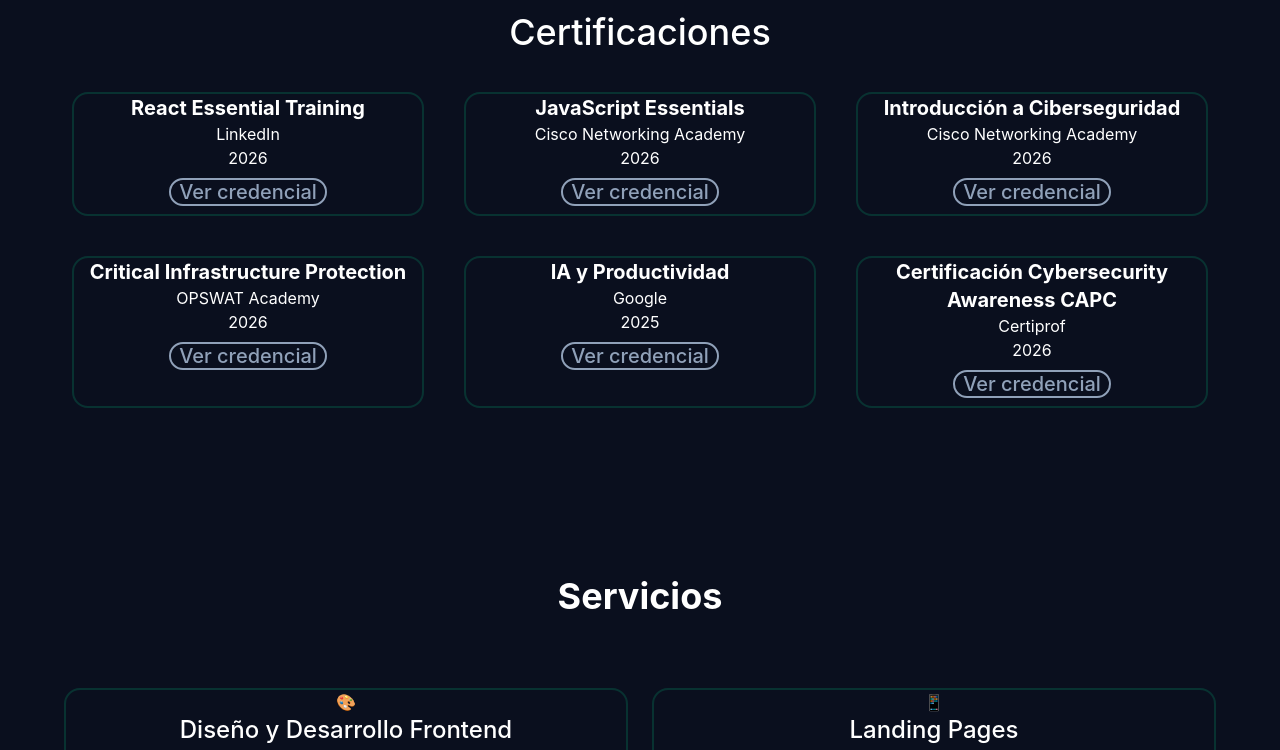
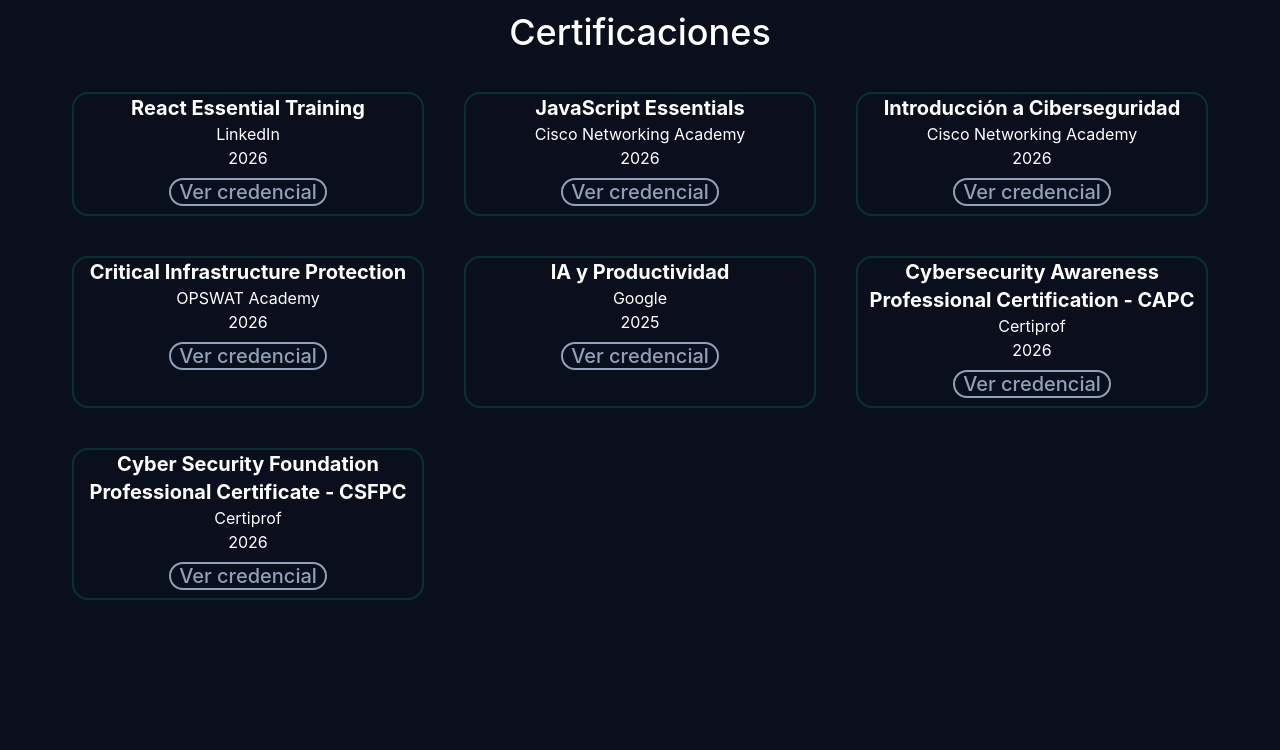
Before and after one commit to Vicentejavier23/MiPaginaWeb-React, a React (Vite) app: page / in a window 1280 px wide. Shown: the part 1897-2647 px from the top of the page. Built offline with nearby package versions, Linux system fonts and the light colour scheme.

Commit message:
agrego nueva certificacion

```diff
--- a/package.json
+++ b/package.json
@@ -1,7 +1,7 @@
 {
   "name": "mi-pagina-web",
   "private": true,
-  "version": "0.0.0",
+  "version": "1.0.0",
   "type": "module",
   "scripts": {
     "dev": "vite",
--- a/src/components/Certificaciones.jsx
+++ b/src/components/Certificaciones.jsx
@@ -30,10 +30,16 @@
       link: "https://www.linkedin.com/in/vicente-javier-bueno-gret/overlay/Certifications/2080872733/treasury/?profileId=ACoAAFbcTXYB9PWZW2WPoY4xs6dhy_kcWTU_3wA"
     },
     {
-      nombre: "Certificación Cybersecurity Awareness CAPC",
+      nombre: "Cybersecurity Awareness Professional Certification - CAPC",
       emisor: "Certiprof",
       año: "2026",
       link: "https://www.credly.com/earner/earned/badge/bd1b2bec-2e0f-4069-a532-49a03a832b4a"
+    },
+    {
+      nombre: "Cyber Security Foundation Professional Certificate - CSFPC",
+      emisor: "Certiprof",
+      año: "2026",
+      link: "https://www.credly.com/earner/earned/badge/2dc858f0-bf77-4895-82c8-2433243636db"
     }
   ]
 function Certificaciones(){
```
